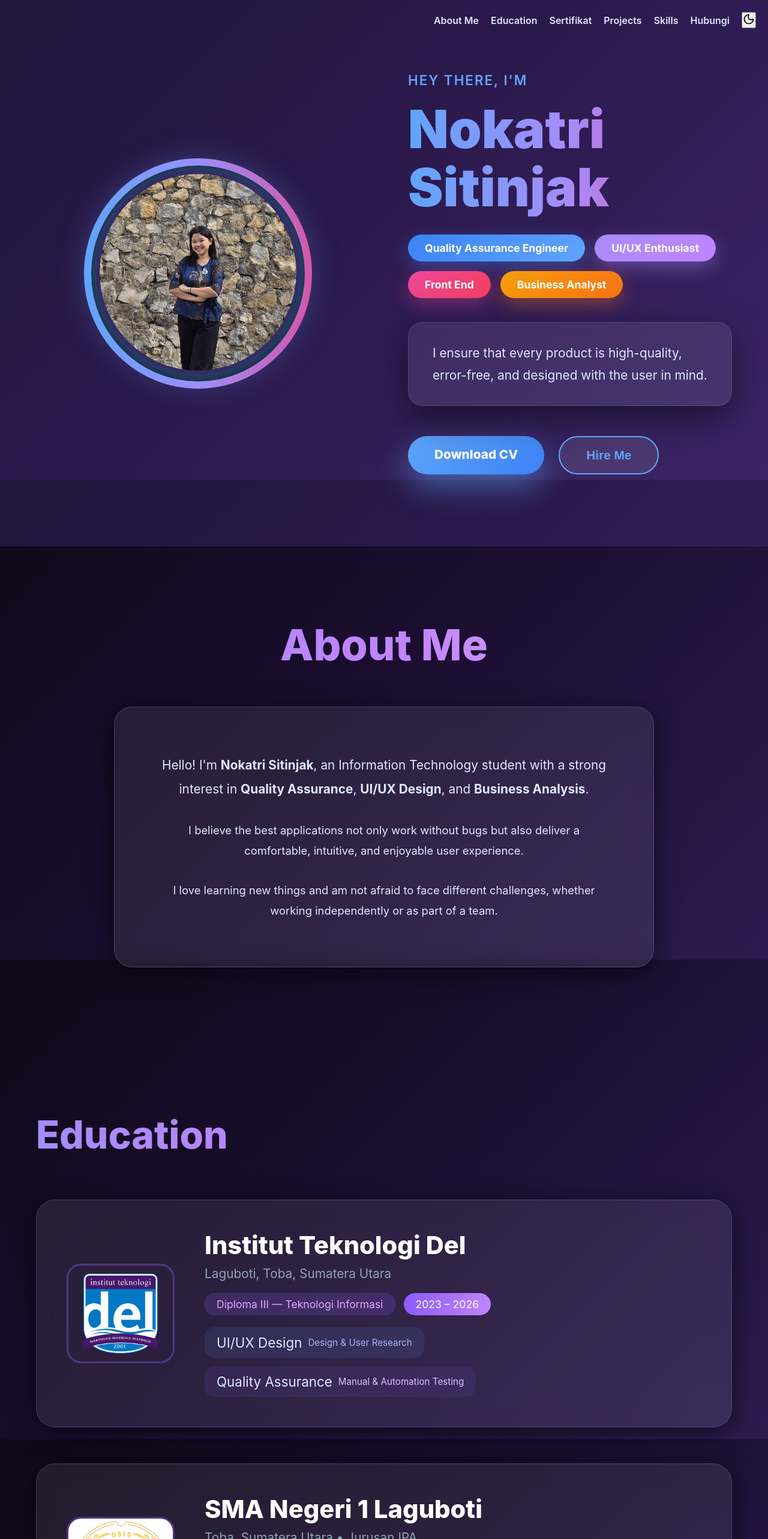
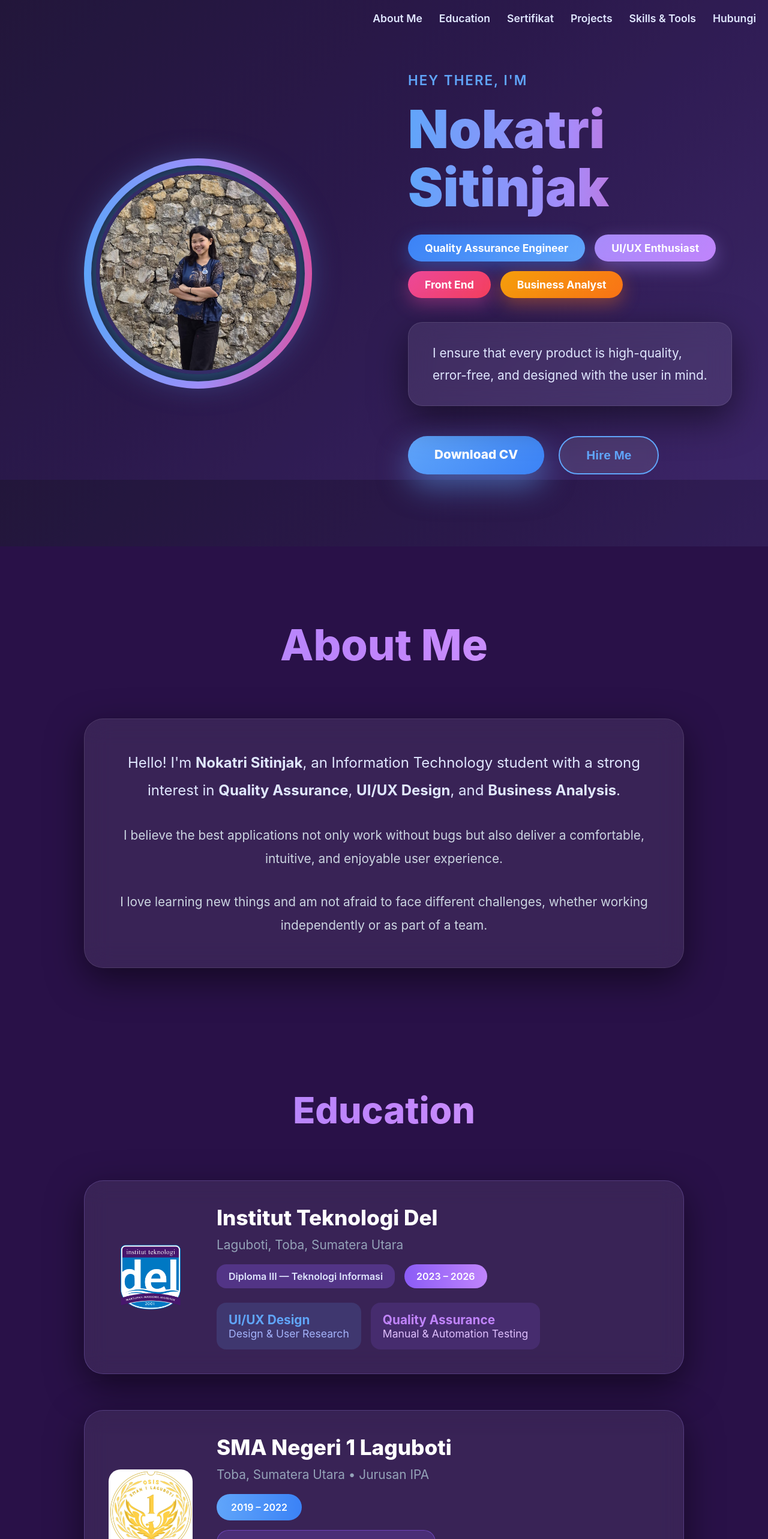
Before and after one commit to nokasitinjak/Portofolio, a React (Vite) app: page / in a window 1280 px wide. Shown: the top 2566 px of the page at 60% size. Built offline with nearby package versions, Linux system fonts and the light colour scheme.

Commit message:
Update portfolio contentt

```diff
--- a/src/components/About.jsx
+++ b/src/components/About.jsx
@@ -1,5 +1,4 @@
 import React from 'react';
-import myPhoto from '../assets/me.jpg';
 import { Github, ExternalLink } from 'lucide-react';
 import { motion } from 'framer-motion';
 
@@ -23,49 +22,47 @@ const projects = [
 ];
 
 const About = () => {
-  const scrollToContact = () => {
-    document.getElementById('contact')?.scrollIntoView({ behavior: 'smooth' });
-  };
-
   return (
     <>
-   {/* ABOUT ME SECTION – HANYA TEKS SAJA */}
-<section id="about" style={{ padding: '120px 0', minHeight: '100vh', display: 'flex', alignItems: 'center' }}>
+      {/* BACKGROUND SELURUH HALAMAN = DEEP PURPLE SOLID #2d1b69 */}
+      <div style={{ background: '#291148ff', minHeight: '100vh' }}>
+
+        {/* ABOUT ME SECTION - SEKARANG ADA CARD GLASS BESAR */}
+        <section id="about" style={{ padding: '120px 0' }}>
           <div className="container">
             <motion.h2
               initial={{ opacity: 0, y: 60 }}
               whileInView={{ opacity: 1, y: 0 }}
               viewport={{ once: true }}
               className="gradient-text"
-      style={{ fontSize: 'clamp(2.8rem, 8vw, 4.5rem)', textAlign: 'center', marginBottom: '60px', fontWeight: '800' }}
+              style={{ fontSize: 'clamp(2.8rem, 8vw, 4.5rem)', textAlign: 'center', marginBottom: '80px', fontWeight: '800' }}
             >
               About Me
             </motion.h2>
 
             <motion.div
-      initial={{ opacity: 0, y: 100 }}
+              initial={{ opacity: 0, y: 80 }}
               whileInView={{ opacity: 1, y: 0 }}
               viewport={{ once: true }}
-      transition={{ duration: 1.2, delay: 0.2 }}
               className="glass"
               style={{
-        padding: 'clamp(40px, 6vw, 80px)',
-        borderRadius: '30px',
-        textAlign: 'center',
-        maxWidth: '900px',
+                padding: '50px',
+                borderRadius: '32px',
+                maxWidth: '1000px',
                 margin: '0 auto',
+                boxShadow: '0 20px 60px rgba(0,0,0,0.5)',
+                backdropFilter: 'blur(20px)',
+                border: '1px solid rgba(255,255,255,0.1)',
               }}
             >
-      <div style={{ display: 'flex', flexDirection: 'column', gap: '32px' }}>
-        <p style={{ fontSize: 'clamp(1.1rem, 3vw, 1.3rem)', lineHeight: '1.9', maxWidth: '800px', margin: '0 auto' }}>
+              <div style={{ display: 'flex', flexDirection: 'column', gap: '32px', textAlign: 'center' }}>
+                <p style={{ fontSize: 'clamp(1.2rem, 3.5vw, 1.5rem)', lineHeight: '1.9', color: '#e0e7ff' }}>
                   Hello! I'm <strong>Nokatri Sitinjak</strong>, an Information Technology student with a strong interest in <strong>Quality Assurance</strong>, <strong>UI/UX Design</strong>, and <strong>Business Analysis</strong>.
                 </p>
-
-        <p style={{ fontSize: 'clamp(1rem, 2.8vw, 1.15rem)', lineHeight: '1.85', maxWidth: '800px', margin: '0 auto' }}>
+                <p style={{ fontSize: 'clamp(1.1rem, 3vw, 1.3rem)', lineHeight: '1.9', color: '#cbd5e1' }}>
                   I believe the best applications not only work without bugs but also deliver a comfortable, intuitive, and enjoyable user experience.
                 </p>
-
-        <p style={{ fontSize: 'clamp(1rem, 2.8vw, 1.15rem)', lineHeight: '1.85', maxWidth: '800px', margin: '0 auto' }}>
+                <p style={{ fontSize: 'clamp(1.1rem, 3vw, 1.3rem)', lineHeight: '1.9', color: '#cbd5e1' }}>
                   I love learning new things and am not afraid to face different challenges, whether working independently or as part of a team.
                 </p>
               </div>
@@ -73,121 +70,117 @@ const About = () => {
           </div>
         </section>
 
-      {/* EDUCATION SECTION */}
-      <section id="education" style={{ padding: '120px 0' }}>
+        {/* EDUCATION SECTION - ADA CARD GLASS BESAR */}
+        <section id="education" style={{ padding: '80px 0' }}>
           <div className="container">
             <motion.h2
               initial={{ opacity: 0, y: 50 }}
               whileInView={{ opacity: 1, y: 0 }}
               viewport={{ once: true }}
               className="gradient-text"
-            style={{ fontSize: 'clamp(2.8rem, 7vw, 4rem)', textAlign: 'left', marginBottom: '70px' }}
+              style={{ fontSize: 'clamp(2.6rem, 7vw, 3.8rem)', textAlign: 'center', marginBottom: '80px' }}
             >
               Education
             </motion.h2>
 
-          {/* IT Del */}
+            <div style={{ display: 'flex', flexDirection: 'column', gap: '60px', maxWidth: '1000px', margin: '0 auto' }}>
+              {/* CARD IT Del */}
               <motion.div
-            initial={{ opacity: 0, x: -80 }}
-            whileInView={{ opacity: 1, x: 0 }}
+                initial={{ opacity: 0, y: 50 }}
+                whileInView={{ opacity: 1, y: 0 }}
                 viewport={{ once: true }}
                 className="glass"
-            style={{
-              display: 'flex',
-              flexDirection: 'row',
-              flexWrap: 'wrap',
-              gap: '50px',
-              padding: '50px',
-              borderRadius: '32px',
-              marginBottom: '60px',
-              alignItems: 'center'
-            }}
+                style={{ padding: '40px', borderRadius: '32px', boxShadow: '0 20px 60px rgba(0,0,0,0.5)' }}
               >
-            <img src="/logo del.jpg" alt="IT Del" style={{ width: 'clamp(120px, 25vw, 180px)', height: 'auto', borderRadius: '24px', border: '3px solid rgba(139,92,246,0.4)' }} />
-            <div style={{ flex: 1, minWidth: '280px' }}>
-              <h3 style={{ fontSize: 'clamp(1.8rem, 5vw, 2.6rem)', fontWeight: '800', color: 'white', marginBottom: '10px' }}>Institut Teknologi Del</h3>
-              <p style={{ color: '#94a3b8', fontSize: 'clamp(1rem, 3vw, 1.3rem)', marginBottom: '20px' }}>Laguboti, Toba, Sumatera Utara</p>
-              <div style={{ display: 'flex', gap: '14px', flexWrap: 'wrap', marginBottom: '20px' }}>
-                <span style={{ background: 'rgba(139,92,246,0.2)', padding: '8px 20px', borderRadius: '16px', fontSize: 'clamp(0.9rem, 2.5vw, 1.1rem)', color: '#e0aaff' }}>Diploma III — Teknologi Informasi</span>
-                <span style={{ background: 'linear-gradient(90deg,#8b5cf6,#c084fc)', padding: '8px 20px', borderRadius: '50px', fontSize: 'clamp(0.9rem, 2.5vw, 1.1rem)', color: 'white' }}>2023 – 2026</span>
+                <div style={{ display: 'flex', flexWrap: 'wrap', gap: '40px', alignItems: 'center' }}>
+                  <img src="/logo del.jpg" alt="IT Del" style={{ width: '140px', height: '140px', objectFit: 'contain', borderRadius: '20px' }} />
+                  <div style={{ flex: 1 }}>
+                    <h3 style={{ fontSize: '2.2rem', fontWeight: '800', color: 'white', marginBottom: '12px' }}>Institut Teknologi Del</h3>
+                    <p style={{ color: '#94a3b8', fontSize: '1.3rem', marginBottom: '20px' }}>Laguboti, Toba, Sumatera Utara</p>
+                    <div style={{ display: 'flex', flexWrap: 'wrap', gap: '16px', marginBottom: '24px' }}>
+                      <span style={{ background: 'rgba(139,92,246,0.3)', padding: '10px 20px', borderRadius: '16px', color: '#e0e7ff', fontWeight: '600' }}>
+                        Diploma III — Teknologi Informasi
+                      </span>
+                      <span style={{ background: 'linear-gradient(90deg,#8b5cf6,#c084fc)', padding: '10px 20px', borderRadius: '50px', color: 'white', fontWeight: '600' }}>
+                        2023 – 2026
+                      </span>
                     </div>
-              <div style={{ display: 'flex', gap: '14px', flexWrap: 'wrap' }}>
-                <div style={{ background: 'rgba(96,165,250,0.1)', padding: '12px 20px', borderRadius: '16px', display: 'flex', alignItems: 'center', gap: '10px' }}>
-                  <div style={{ fontSize: '1.4rem' }}>UI/UX Design</div>
-                  <span style={{ fontSize: '0.95rem', color: '#a5b4fc' }}>Design & User Research</span>
+                    <div style={{ display: 'flex', flexWrap: 'wrap', gap: '16px' }}>
+                      <div style={{ background: 'rgba(96,165,250,0.15)', padding: '16px 20px', borderRadius: '16px' }}>
+                        <div style={{ fontSize: '1.3rem', fontWeight: '700', color: '#60a5fa' }}>UI/UX Design</div>
+                        <span style={{ fontSize: '1.1rem', color: '#a5b4fc' }}>Design & User Research</span>
                       </div>
-                <div style={{ background: 'rgba(139,92,246,0.1)', padding: '12px 20px', borderRadius: '16px', display: 'flex', alignItems: 'center', gap: '10px' }}>
-                  <div style={{ fontSize: '1.4rem' }}>Quality Assurance</div>
-                  <span style={{ fontSize: '0.95rem', color: '#e0c0ff' }}>Manual & Automation Testing</span>
+                      <div style={{ background: 'rgba(139,92,246,0.15)', padding: '16px 20px', borderRadius: '16px' }}>
+                        <div style={{ fontSize: '1.3rem', fontWeight: '700', color: '#c084fc' }}>Quality Assurance</div>
+                        <span style={{ fontSize: '1.1rem', color: '#e0c0ff' }}>Manual & Automation Testing</span>
+                      </div>
                     </div>
                   </div>
                 </div>
               </motion.div>
 
-          {/* SMA */}
+              {/* CARD SMA */}
               <motion.div
-            initial={{ opacity: 0, x: -80 }}
-            whileInView={{ opacity: 1, x: 0 }}
+                initial={{ opacity: 0, y: 50 }}
+                whileInView={{ opacity: 1, y: 0 }}
                 viewport={{ once: true }}
-            transition={{ delay: 0.2 }}
+                transition={{ delay: 0.1 }}
                 className="glass"
-            style={{
-              display: 'flex',
-              flexDirection: 'row',
-              flexWrap: 'wrap',
-              gap: '50px',
-              padding: '50px',
-              borderRadius: '32px',
-              alignItems: 'center'
-            }}
+                style={{ padding: '40px', borderRadius: '32px', boxShadow: '0 20px 60px rgba(0,0,0,0.5)' }}
               >
-            <img src="/sma 1 laguboti.jpg" alt="SMA" style={{ width: 'clamp(120px, 25vw, 180px)', height: 'auto', borderRadius: '24px', border: '3px solid rgba(139,92,246,0.4)' }} />
-            <div style={{ flex: 1, minWidth: '280px' }}>
-              <h3 style={{ fontSize: 'clamp(1.8rem, 5vw, 2.6rem)', fontWeight: '800', color: 'white', marginBottom: '10px' }}>SMA Negeri 1 Laguboti</h3>
-              <p style={{ color: '#94a3b8', fontSize: 'clamp(1rem, 3vw, 1.3rem)', marginBottom: '20px' }}>Toba, Sumatera Utara • Jurusan IPA</p>
+                <div style={{ display: 'flex', flexWrap: 'wrap', gap: '40px', alignItems: 'center' }}>
+                  <img src="/sma 1 laguboti.jpg" alt="SMA" style={{ width: '140px', height: '140px', objectFit: 'contain', borderRadius: '20px' }} />
+                  <div style={{ flex: 1 }}>
+                    <h3 style={{ fontSize: '2.2rem', fontWeight: '800', color: 'white', marginBottom: '12px' }}>SMA Negeri 1 Laguboti</h3>
+                    <p style={{ color: '#94a3b8', fontSize: '1.3rem', marginBottom: '20px' }}>Toba, Sumatera Utara • Jurusan IPA</p>
                     <div style={{ display: 'flex', flexDirection: 'column', gap: '16px' }}>
-                <span style={{ background: 'linear-gradient(90deg,#60a5fa,#3b82f6)', padding: '10px 24px', borderRadius: '50px', fontSize: '1.1rem', color: 'white', alignSelf: 'flex-start' }}>2019 – 2022</span>
-                <div style={{ background: 'rgba(139,92,246,0.15)', padding: '20px 28px', borderRadius: '20px', border: '1px solid rgba(139,92,246,0.4)', alignSelf: 'flex-start' }}>
+                      <span style={{ background: 'linear-gradient(90deg,#60a5fa,#3b82f6)', padding: '12px 24px', borderRadius: '50px', color: 'white', fontWeight: '600', alignSelf: 'flex-start' }}>
+                        2019 – 2022
+                      </span>
+                      <div style={{ background: 'rgba(139,92,246,0.2)', padding: '20px 28px', borderRadius: '20px', border: '1px solid rgba(139,92,246,0.5)', alignSelf: 'flex-start' }}>
                         <p style={{ color: '#e0aaff', fontWeight: '800', fontSize: '1.4rem', margin: 0 }}>Sekretaris OSIS</p>
-                  <p style={{ color: '#c084fc', fontSize: '1.1rem', margin: '4px 0 0' }}>2020 – 2022 • 2 tahun berturut-turut</p>
+                        <p style={{ color: '#c084fc', fontSize: '1.1rem', margin: '8px 0 0' }}>2020 – 2022 • 2 tahun berturut-turut</p>
+                      </div>
                     </div>
                   </div>
                 </div>
               </motion.div>
             </div>
+          </div>
         </section>
 
-      {/* CERTIFICATES SECTION */}
-      <section id="certificates" style={{ padding: '120px 0' }}>
+        {/* CERTIFICATES SECTION - CARD TETAP ADA */}
+        <section id="certificates" style={{ padding: '80px 0' }}>
           <div className="container">
             <motion.h2
-            initial={{ opacity: 0, y: 60 }}
+              initial={{ opacity: 0, y: 50 }}
               whileInView={{ opacity: 1, y: 0 }}
               viewport={{ once: true }}
               className="gradient-text"
-            style={{ fontSize: 'clamp(2.6rem, 7vw, 3.8rem)', textAlign: 'center', marginBottom: '70px' }}
+              style={{ fontSize: 'clamp(2.6rem, 7vw, 3.8rem)', textAlign: 'center', marginBottom: '60px' }}
             >
               Certificates & Awards
             </motion.h2>
-          <div style={{ display: 'grid', gridTemplateColumns: 'repeat(auto-fit, minmax(280px, 1fr))', gap: '30px' }}>
+
+            <div style={{ display: 'grid', gridTemplateColumns: 'repeat(auto-fit, minmax(280px, 1fr))', gap: '30px', maxWidth: '1200px', margin: '0 auto' }}>
               {certificates.map((c, i) => (
                 <motion.a
                   key={i}
                   href={c.pdf}
                   target="_blank"
                   rel="noopener noreferrer"
-                initial={{ opacity: 0, y: 60 }}
+                  initial={{ opacity: 0, y: 40 }}
                   whileInView={{ opacity: 1, y: 0 }}
                   viewport={{ once: true }}
-                transition={{ delay: i * 0.1 }}
-                whileHover={{ scale: 1.05 }}
+                  transition={{ delay: i * 0.08 }}
+                  whileHover={{ scale: 1.05, y: -10 }}
+                  className="glass"
+                  style={{ borderRadius: '20px', overflow: 'hidden', boxShadow: '0 15px 40px rgba(0,0,0,0.5)' }}
                 >
-                <div className="glass" style={{ borderRadius: '24px', overflow: 'hidden', height: '100%', display: 'flex', flexDirection: 'column' }}>
-                  <img src={c.thumb} alt={c.title} style={{ width: '100%', height: '200px', objectFit: 'cover' }} />
-                  <div style={{ padding: '24px', flexGrow: 1 }}>
-                    <h3 style={{ fontSize: '1.25rem', color: '#e0e7ff', fontWeight: '600', marginBottom: '8px' }}>{c.title}</h3>
+                  <img src={c.thumb} alt={c.title} style={{ width: '100%', height: '190px', objectFit: 'cover' }} />
+                  <div style={{ padding: '24px' }}>
+                    <h3 style={{ fontSize: '1.3rem', color: '#e0e7ff', fontWeight: '600', marginBottom: '8px' }}>{c.title}</h3>
                     <p style={{ color: '#94a3b8', fontSize: '1rem' }}>{c.issuer} • {c.date}</p>
-                  </div>
                   </div>
                 </motion.a>
               ))}
@@ -195,29 +188,30 @@ const About = () => {
           </div>
         </section>
 
-      {/* PROJECTS SECTION */}
-      <section id="projects" style={{ padding: '120px 0' }}>
+        {/* PROJECTS SECTION - CARD TETAP ADA */}
+        <section id="projects" style={{ padding: '80px 0 120px' }}>
           <div className="container">
             <motion.h2
-            initial={{ opacity: 0, y: 60 }}
+              initial={{ opacity: 0, y: 50 }}
               whileInView={{ opacity: 1, y: 0 }}
               viewport={{ once: true }}
               className="gradient-text"
-            style={{ fontSize: 'clamp(2.8rem, 7vw, 4rem)', textAlign: 'center', marginBottom: '80px' }}
+              style={{ fontSize: 'clamp(2.6rem, 7vw, 3.8rem)', textAlign: 'center', marginBottom: '60px' }}
             >
               Projects
             </motion.h2>
-          <div style={{ display: 'grid', gridTemplateColumns: 'repeat(auto-fit, minmax(320px, 1fr))', gap: '40px' }}>
+
+            <div style={{ display: 'grid', gridTemplateColumns: 'repeat(auto-fit, minmax(340px, 1fr))', gap: '36px', maxWidth: '1200px', margin: '0 auto' }}>
               {projects.map((p, i) => (
                 <motion.div
                   key={i}
-                initial={{ opacity: 0, y: 80 }}
+                  initial={{ opacity: 0, y: 60 }}
                   whileInView={{ opacity: 1, y: 0 }}
                   viewport={{ once: true }}
                   transition={{ delay: i * 0.1 }}
                   className="glass"
-                style={{ borderRadius: '28px', overflow: 'hidden', transition: 'transform 0.3s ease' }}
-                whileHover={{ y: -16 }}
+                  style={{ borderRadius: '24px', overflow: 'hidden', boxShadow: '0 20px 60px rgba(0,0,0,0.5)' }}
+                  whileHover={{ y: -12 }}
                 >
                   <img
                     src={p.img}
@@ -227,16 +221,16 @@ const About = () => {
                   />
                   <div style={{ padding: '28px' }}>
                     <h3 style={{ fontSize: '1.5rem', color: '#60a5fa', fontWeight: '800', marginBottom: '12px' }}>{p.title}</h3>
-                  <p style={{ color: '#cbd5e1', fontSize: '1rem', lineHeight: '1.6', marginBottom: '16px' }}>{p.desc}</p>
+                    <p style={{ color: '#cbd5e1', fontSize: '1.05rem', lineHeight: '1.6', marginBottom: '14px' }}>{p.desc}</p>
                     <p style={{ color: '#94a3b8', fontSize: '0.95rem', marginBottom: '20px', fontWeight: '600' }}>{p.tech}</p>
-                  <div style={{ display: 'flex', gap: '12px', flexWrap: 'wrap' }}>
+                    <div style={{ display: 'flex', gap: '14px', flexWrap: 'wrap' }}>
                       {p.github && (
-                      <a href={p.github} target="_blank" rel="noopener noreferrer" style={{ display: 'flex', alignItems: 'center', gap: '8px', background: 'rgba(255,255,255,0.1)', padding: '10px 20px', borderRadius: '12px', color: 'white', fontSize: '0.95rem' }}>
+                        <a href={p.github} target="_blank" rel="noopener noreferrer" style={{ display: 'flex', alignItems: 'center', gap: '10px', background: 'rgba(255,255,255,0.12)', padding: '10px 18px', borderRadius: '14px', color: 'white', fontSize: '0.95rem' }}>
                           <Github size={18} /> Source Code
                         </a>
                       )}
                       {p.figma && (
-                      <a href={p.figma} target="_blank" rel="noopener noreferrer" style={{ display: 'flex', alignItems: 'center', gap: '8px', background: 'rgba(236,72,153,0.15)', padding: '10px 20px', borderRadius: '12px', color: '#ec4899', fontSize: '0.95rem' }}>
+                        <a href={p.figma} target="_blank" rel="noopener noreferrer" style={{ display: 'flex', alignItems: 'center', gap: '10px', background: 'rgba(236,72,153,0.2)', padding: '10px 18px', borderRadius: '14px', color: '#ec4899', fontSize: '0.95rem' }}>
                           <ExternalLink size={18} /> View on Figma
                         </a>
                       )}
@@ -247,6 +241,7 @@ const About = () => {
             </div>
           </div>
         </section>
+      </div>
     </>
   );
 };
--- a/src/components/Contact.jsx
+++ b/src/components/Contact.jsx
@@ -107,7 +107,7 @@ const Contact = () => {
         </div>
 
         {/* TOOLS & TECHNOLOGIES */}
-        <div style={{ marginBottom: '140px' }}>
+<div id="Tools" style={{ marginBottom: '140px' }}>
   <p style={{ color: '#94a3b8', marginBottom: '60px', fontSize: '1.8rem', fontWeight: '700' }}>
     Tools & Technologies
   </p>
--- a/src/components/Navbar.jsx
+++ b/src/components/Navbar.jsx
@@ -1,30 +1,55 @@
 import React from "react";
-import { Sun, Moon } from "lucide-react";
 
-function Navbar({ toggleTheme, theme }) {
+function Navbar() {
   return (
     <nav
       style={{
-        position: 'fixed',
+        position: "fixed",
         top: 20,
         right: 20,
         zIndex: 1000,
-        display: 'flex',
-        gap: 20,
-        alignItems: 'center'
+        display: "flex",
+        gap: 28, // sedikit lebih lebar biar nyaman
+        alignItems: "center",
+        fontSize: "1.1rem",
       }}
     >
-      <a href="#about" style={{ color: 'inherit', textDecoration: 'none', fontWeight: 600 }}>About Me</a>
-      <a href="#education" style={{ color: 'inherit', textDecoration: 'none', fontWeight: 600 }}>Education</a>
-      <a href="#certificates" style={{ color: 'inherit', textDecoration: 'none', fontWeight: 600 }}>Sertifikat</a>
-      <a href="#projects" style={{ color: 'inherit', textDecoration: 'none', fontWeight: 600 }}>Projects</a>
-      <a href="#Tools" style={{ color: 'inherit', textDecoration: 'none', fontWeight: 600 }}>Skills</a>
-      <a href="#contact" style={{ color: 'inherit', textDecoration: 'none', fontWeight: 600 }}>Hubungi</a>
-
-      {/* tombol theme berada DI DALAM function */}
-      <button onClick={toggleTheme} className="theme-toggle">
-        {theme === 'light' ? <Moon size={20} /> : <Sun size={20} />}
-      </button>
+      <a
+        href="#about"
+        style={{ color: "inherit", textDecoration: "none", fontWeight: 600 }}
+      >
+        About Me
+      </a>
+      <a
+        href="#education"
+        style={{ color: "inherit", textDecoration: "none", fontWeight: 600 }}
+      >
+        Education
+      </a>
+      <a
+        href="#certificates"
+        style={{ color: "inherit", textDecoration: "none", fontWeight: 600 }}
+      >
+        Sertifikat
+      </a>
+      <a
+        href="#projects"
+        style={{ color: "inherit", textDecoration: "none", fontWeight: 600 }}
+      >
+        Projects
+      </a>
+      <a
+        href="#Tools"
+        style={{ color: "inherit", textDecoration: "none", fontWeight: 600 }}
+      >
+        Skills & Tools
+      </a>
+      <a
+        href="#contact"
+        style={{ color: "inherit", textDecoration: "none", fontWeight: 600 }}
+      >
+        Hubungi
+      </a>
     </nav>
   );
 }
```
Lines whose indentation alone changed are shown as unchanged.
